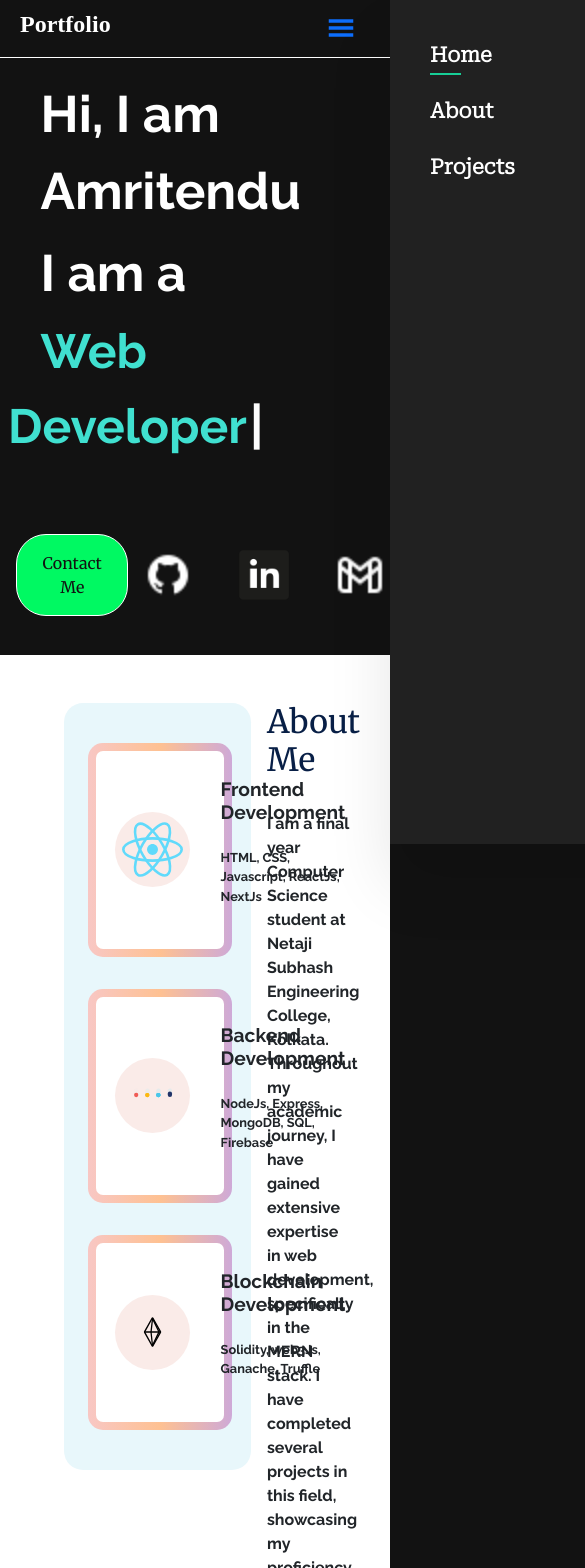
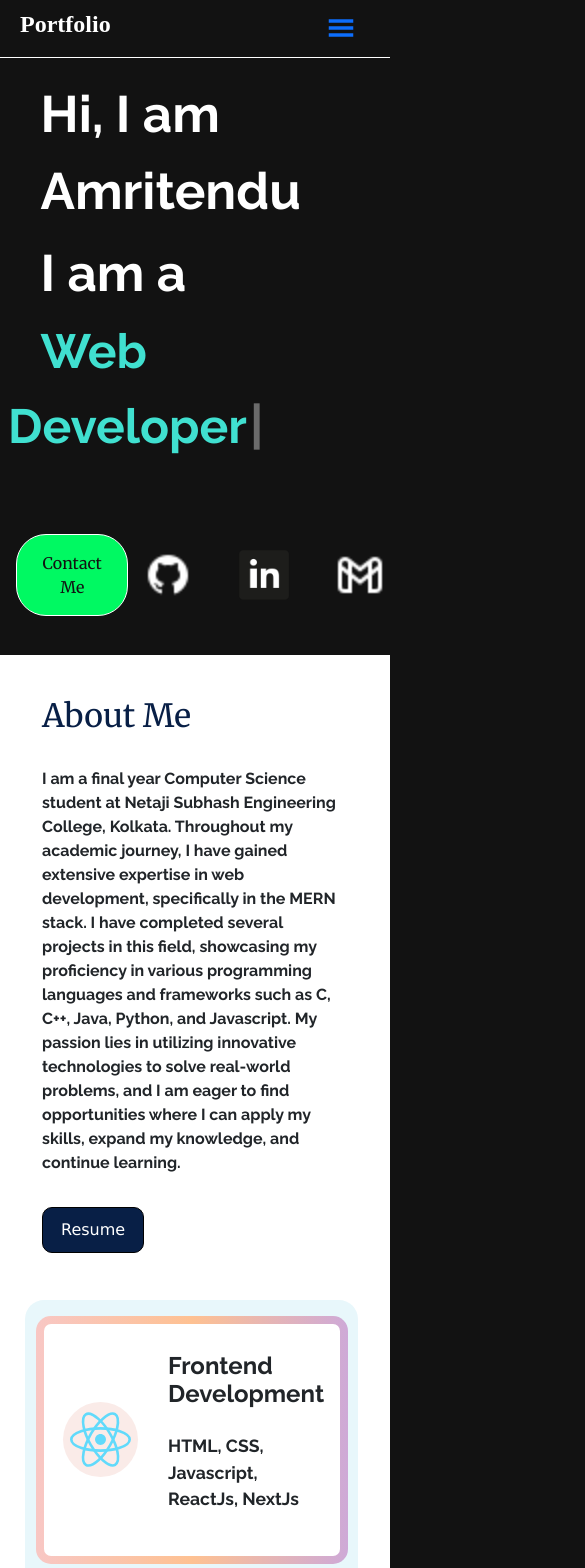
Before and after one commit to ItzAmrit2002/Portfolio, a React (Create React App) app: page / in a window 390 px wide. Shown: the top 1568 px of the page, 585 px wide, since content can reach past the window. Built offline with nearby package versions, Linux system fonts and the light colour scheme; a small style sheet from the web is missing; a web font is replaced by a local one.

Commit message:
responsive

```diff
--- a/src/App.css
+++ b/src/App.css
@@ -46,4 +46,6 @@
 body {
   background: #121212;
   margin: 0;
+  padding: 0;
+  width: 100%;
 }
--- a/src/components/About.css
+++ b/src/components/About.css
@@ -2,15 +2,18 @@
     background-color: #fff;
     margin: 0;
     padding: 3rem;
+    width: 100vw;
 }
 
 .about__container{
     display: flex;
     /* align-items: center; */
     justify-content: space-around;
+    width: 100%;
 }
 .left{
     flex: 0.5;
+    width: 90%;
 }
 .right{
     font-family: Raleway;
@@ -81,3 +84,46 @@
     margin-left: 1rem;
     border-radius: 1.2rem;
 }
+
+@media screen and (max-width: 992px)
+{
+    .about__container{
+        flex-direction: column;
+    }
+    .left{
+        flex: 0;
+        padding: 0;
+        order: 2;
+    }
+    .right{
+        font-family: Raleway;
+        flex: 0;
+        display: flex;
+        flex-direction: column;
+        justify-content: center;
+        align-items: center;
+        order: 1;
+
+
+    }
+
+    .left__container{
+        justify-content: center;
+        align-items: center;
+        width: 100%;
+        margin: 15px;
+        padding: 0;
+    }
+    .about__container{
+        justify-content: space-between;
+        align-items: flex-start;
+    }
+    .about{
+        margin: 0;
+        padding: 10px;
+    }
+    .right__container{
+        width: auto;
+        margin:2rem;
+    }
+}
--- a/src/components/About.jsx
+++ b/src/components/About.jsx
@@ -74,7 +74,7 @@ const About = () => {
                     <p>
                         I am a final year Computer Science student at Netaji Subhash Engineering College, Kolkata. Throughout my academic journey, I have gained extensive expertise in web development, specifically in the MERN stack. I have completed several projects in this field, showcasing my proficiency in various programming languages and frameworks such as C, C++, Java, Python, and Javascript. My passion lies in utilizing innovative technologies to solve real-world problems, and I am eager to find opportunities where I can apply my skills, expand my knowledge, and continue learning.
                     </p>
-                    <a href="https://www.linkedin.com/in/amritendu-mohan-roy-4520181b6/overlay/1635539906283/single-media-viewer/?profileId=ACoAADIxKX4B6naDjou67hadjDt0TxCxwXKRkxQ" target="_blank"><button>Resume</button></a>
+                    <a href="https://drive.google.com/file/d/1BbuuxBzGatOGmTb-kNAYh33jDoyVS_lK/view?usp=sharing" target="_blank"><button>Resume</button></a>
                 </motion.div>
             </div>
         </div>
--- a/src/components/Home.css
+++ b/src/components/Home.css
@@ -15,6 +15,7 @@
     align-items: center;
     color: #ffffff;
     background: #121212;
+    width: 100%;
 }
 
 .home__left{
@@ -97,7 +98,7 @@
     align-items: center;
 }
 
-@media (min-width: 1401px) and (max-width: 1920px) {
+@media screen and (min-width: 1401px) and (max-width: 1920px) {
 
     .home__left span {
         font-size: 3.5rem;
@@ -132,6 +133,7 @@
 
     .home{
         padding-bottom: 10vh;
+        width: 100%;
     }
 
   }
@@ -156,7 +158,7 @@
         font-size: 1.8rem !important;
     }
   } */
-  @media (min-width: 950px) and (max-width: 1103px)
+  @media screen and (min-width: 950px) and (max-width: 1103px)
   {
     .home__left span{
         font-size: 40px;
@@ -179,7 +181,7 @@
     }
 
   }
-  @media (min-width: 768px) and (max-width: 949px){
+  @media screen and (min-width: 768px) and (max-width: 949px){
     .home__left span{
         font-size: 37px;
         margin-left: 1rem;
@@ -209,7 +211,7 @@
         font-size: 1rem;
     }
   }
-  @media (max-width: 767px)
+  @media screen and (max-width: 767px)
   {
     .home__left{
         margin:1rem 0.5rem;
--- a/src/components/Home.jsx
+++ b/src/components/Home.jsx
@@ -26,41 +26,29 @@ const Home = () => {
      };
 
      useEffect(() => {
-        if(window.innerWidth > 1400)
-        {
-            setWidth(650)
-        }
-        else if(window.innerWidth < 1401 && window.innerWidth > 1103)
-        {
-            setWidth(420)
-        }
-        else if(window.innerWidth < 1104 && window.innerWidth > 949)
-        {
-            setWidth(350)
-        }
-        else{
-            setWidth(300)
-        }
+        const handleResize = () => {
+          if (window.innerWidth > 1400) {
+            setWidth(650);
+            console.log(window.innerWidth);
+          } else if (window.innerWidth < 1401 && window.innerWidth > 1103) {
+            setWidth(420);
+            console.log(window.innerWidth);
+          } else if (window.innerWidth < 1104 && window.innerWidth > 949) {
+            setWidth(350);
+            console.log(window.innerWidth);
+          } else {
+            setWidth(300);
+            console.log(window.innerWidth);
+          }
+        };
 
-        window.addEventListener("resize", () => {
+        window.addEventListener('resize', handleResize);
 
-        if(window.innerWidth > 1400)
-        {
-            setWidth(650)
-        }
-        else if(window.innerWidth < 1401 && window.innerWidth > 1103)
-        {
-            setWidth(420)
-        }
-        else if(window.innerWidth < 1104 && window.innerWidth > 949)
-        {
-            setWidth(350)
-        }
-        else{
-            setWidth(300)
-        }
-          });
-      }, []);
+        // Cleanup event listener
+        return () => {
+          window.removeEventListener('resize', handleResize);
+        };
+      }, [window.innerWidth]);
     return (
     <div className='home' id='home'>
         <motion.div className='home__left'
--- a/src/components/Navbar.css
+++ b/src/components/Navbar.css
@@ -16,7 +16,7 @@
 .navbar__container{
     display: flex;
     list-style: none;
-
+    width: 100%;
     align-items: center;
     justify-content: space-between;
     margin: 0;
@@ -119,7 +119,7 @@
     border-radius: 50%;
 }
 
-@media (max-width: 769px){
+@media screen and (max-width: 769px){
 
     .hamburger-menu{
         display: block;
@@ -140,7 +140,7 @@
     z-index: 10;
     top: 0vh;
     right: -300px;
-    width: 300px;
+    width: 0px;
     height: 100vh;
     /* background: #060621cd; */
     background-color: rgba(33, 33, 33, 1);
@@ -151,6 +151,7 @@
 
       .navbar__container.active{
         right: 0px;
+        width: 300px;
       }
       .navbar__container li {
         list-style: none;
--- a/src/components/Project.css
+++ b/src/components/Project.css
@@ -10,7 +10,7 @@
     display: flex;
     justify-content: space-between;
     align-items: center;
-    width: 100vw;
+    width: 100%;
     margin-bottom: 2rem;
 }
 .left__{
@@ -99,7 +99,7 @@
     margin-top: 1.2rem;
 }
 
-@media (min-width: 1401px) and (max-width: 1920px) {
+@media screen and (min-width: 1400px) and (max-width: 1920px) {
     .hover__image{
         object-fit: fill;
         display: block;
@@ -113,7 +113,7 @@
     }
 }
 
-@media (max-width: 1400px)
+@media screen and (max-width: 1399px)
 {
     .hover__image{
 
@@ -121,4 +121,55 @@
 
         height: 25vh;
     }
+    .right__{
+        margin-right: 2.5rem;
+    }
 }
+@media screen and (max-width: 992px)
+{
+    .hover__image{
+
+        width: 30vh;
+
+        height: 20vh;
+    }
+    .right__{
+        margin-right: 2.5rem;
+    }
+}
+@media screen and (max-width: 768px)
+{
+    .project__container{
+        flex-direction: column;
+        justify-content: center;
+        align-items: center;
+        margin: 1rem;
+        margin-bottom: 2rem;
+        border-bottom: 1px solid grey;
+        padding-bottom: 1rem;
+    }
+    .hover__image{
+
+        width: 25vh;
+
+        height: 15vh;
+    }
+    .left__{
+        flex-direction: column;
+        justify-content: center;
+        align-items: center;
+        margin: 0;
+    }
+    .right__{
+        justify-content: center;
+        align-items: center;
+        margin: 0;
+    }
+    .right__ p{
+        padding: 1.5rem;
+    }
+    .right__ h2{
+        margin-top: 1rem;
+        text-decoration: underline;
+    }
+}
--- a/src/components/Projects.css
+++ b/src/components/Projects.css
@@ -6,6 +6,7 @@
     font-family: Raleway;
     text-align: center;
     color: white;
+    width: 100%;
 
 }
 
--- a/src/components/Projects.jsx
+++ b/src/components/Projects.jsx
@@ -6,6 +6,8 @@ import { useAnimation, motion } from "framer-motion";
 import amazon from '../assets/amazon.png'
 import goals from '../assets/goals.png'
 import cloudwaves from '../assets/cloudwaves.png'
+import embibe from '../assets/embibe.png'
+import music from '../assets/music.png'
 
 
 
@@ -45,9 +47,12 @@ const Projects = () => {
         variants={squareVariantsNew}
         />
         <div className='projects__work'>
+            <Project image={music}  title="Music Genre Predictor Using Lyrics" description="It is an Machine Learning based project which used Scikit-Learn and python FastAPI to create a model which can predict the genre of a music using lyrics with an accuracy of 77.8%" tags={["Python", "FastAPI", "Scikit-Lean", "Matplotlib", "Numpy"]} link="https://github.com/ItzAmrit2002/Music-Genre-Predictor"/>
+            <Project image={embibe}  title="TestHub" description="It is an exam conducting website built using MERN stack with with advanced stats and timer features. Also comes with an Admin panel for examiners to upload and manipulate papers" tags={["ReactJs", "NodeJS", "MongoDb", "ExpressJs", "JWT"]} link="https://github.com/ItzAmrit2002/Embibe"/>
             <Project image={amazon}  title="Amazon Clone" description="It is clone of the Amazon India Website build Using React Js with properly functioning Login, Resgister and Cart functionalities. It contains the implementation of Firebase Authentication and React Context API." tags={["ReactJs", "Context API", "Firebase Auth"]} link="https://github.com/ItzAmrit2002/Amazon-Clone"/>
             <Project image={cloudwaves}  title="Cloud Waves" description="It is an E-commerce platform built using NextJs. It has fully funtioning Cart application with the implementation of Sanity.io.Also there is use of React Context API." tags={["NextJs", "Context API", "Sanity.io"]} link="https://github.com/ItzAmrit2002/Cloud-Waves-E-commerce-platform"/>
-            <Project image={goals}  title="My Goal Setter" description="It is a full stack Goal Setter App with use of CRUD functionalities using ReactJs, NodeJs, Express and MongoDB." tags={["ReactJs", "React Redux", "NodeJs", "MongoDB"]} link="https://github.com/ItzAmrit2002/MyGoals-Goal-Setter"/>
+            {/* <Project image={goals}  title="My Goal Setter" description="It is a full stack Goal Setter App with use of CRUD functionalities using ReactJs, NodeJs, Express and MongoDB." tags={["ReactJs", "React Redux", "NodeJs", "MongoDB"]} link="https://github.com/ItzAmrit2002/MyGoals-Goal-Setter"/> */}
+
         </div>
     </div>
   )
--- a/src/components/Skill.css
+++ b/src/components/Skill.css
@@ -42,7 +42,7 @@
     padding: 0.5rem 0;
 }
 
-@media (min-width: 1401px) and (max-width: 1920px) {
+@media screen and (min-width: 1401px) and (max-width: 1920px) {
     .skill__container h2{
         font-size: 1.4rem;
         padding: 0.5rem 0;
@@ -53,3 +53,17 @@
         padding: 0.5rem 0;
     }
 }
+@media screen and (max-width: 992px){
+    .skill{
+        width: 80vw;
+    }
+    .skill__container h2{
+        font-size: 1.5rem;
+        padding: 0.5rem 0;
+    }
+
+    .skill__container p{
+        font-size: 1.1rem;
+        padding: 0.5rem 0;
+    }
+}
--- a/src/components/Skill.jsx
+++ b/src/components/Skill.jsx
@@ -18,23 +18,48 @@ const Skill = ({slno, logo, title, details}) => {
         },
      };
 
+    //  useEffect(() => {
+    //     if(window.innerWidth > 1400)
+    //     {
+    //         setWidth(100)
+    //     }
+
+    //     window.addEventListener("resize", () => {
+    //     if(window.innerWidth < 1400)
+    //     {
+    //         setWidth(75)
+    //     }
+    //     if(window.innerWidth > 1400)
+    //     {
+    //         setWidth(100)
+    //     }
+    //       });
+    //   }, []);
     useEffect(() => {
+        const handleResize = () => {
+
                 if(window.innerWidth > 1400)
                 {
                     setWidth(100)
                 }
-
-        window.addEventListener("resize", () => {
-        if(window.innerWidth < 1400)
+                else if(window.innerWidth < 1400 && window.innerWidth > 992)
                 {
                     setWidth(75)
                 }
-        if(window.innerWidth > 1400)
+                else if(window.innerWidth < 993)
                 {
                     setWidth(100)
                 }
-          });
-      }, []);
+
+        };
+
+        window.addEventListener('resize', handleResize);
+
+        // Cleanup event listener
+        return () => {
+          window.removeEventListener('resize', handleResize);
+        };
+      }, [window.innerWidth]);
 
   return (
     <div className='skill'>
```
Also changed, not shown: src/assets/embibe.png (added), src/assets/music.png (added). Lines whose indentation alone changed are shown as unchanged.
